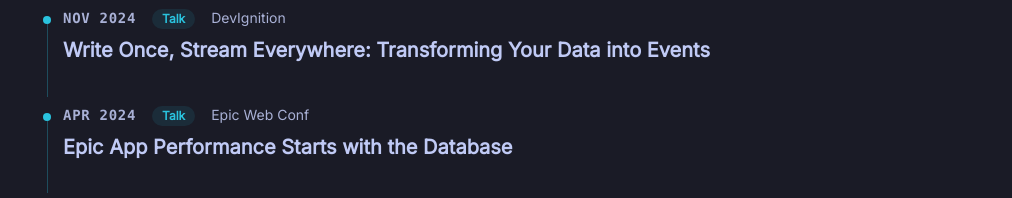
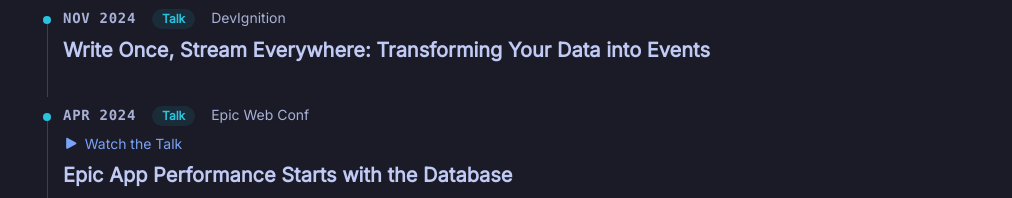
Before and after one commit to rtbenfield/tylerbenfield.me, an Astro site: page /events in a window 1280 px wide. Shown: the part 1455-1653 px from the top of the page, without its empty margins (129-1141 px from the left). Built offline with nearby package versions, Linux system fonts and the light colour scheme; Astro itself is replaced by a stand-in of ours.

Commit message:
add support for custom action links in event timeline entries

```diff
--- a/src/components/EventTimelineEntry.astro
+++ b/src/components/EventTimelineEntry.astro
@@ -1,6 +1,6 @@
 ---
 import { faSpotify, faYoutube } from "@fortawesome/free-brands-svg-icons";
-import { faComment, faPodcast } from "@fortawesome/free-solid-svg-icons";
+import { faComment, faPlay, faPodcast } from "@fortawesome/free-solid-svg-icons";
 import { render } from "astro:content";
 import type { CollectionEntry } from "astro:content";
 import FontAwesomeIcon from "../components/FontAwesomeIcon.astro";
@@ -27,6 +27,7 @@ const pocketCasts = "podcast" in event.data ? event.data.podcast.pocketCasts : u
 const youtubeUrl = event.data.youtubeId
   ? `https://www.youtube.com/watch?v=${event.data.youtubeId}`
   : undefined;
+const actionLink = event.data.link;
 ---
 
 <article
@@ -74,8 +75,18 @@ const youtubeUrl = event.data.youtubeId
   </div>
 
   {
-    (spotify || pocketCasts || youtubeUrl) && (
+    (actionLink || youtubeUrl || spotify || pocketCasts) && (
       <div class="mt-2 flex flex-wrap items-center gap-3">
+        {actionLink && (
+          <a
+            href={actionLink.href}
+            target="_blank"
+            class="inline-flex items-center gap-1.5 text-sm font-medium text-tokyo-blue no-underline transition-colors hover:text-tokyo-cyan"
+          >
+            <FontAwesomeIcon icon={faPlay} class="text-[0.9em]" />
+            {actionLink.text}
+          </a>
+        )}
         {youtubeUrl && (
           <a
             href={youtubeUrl}
```
